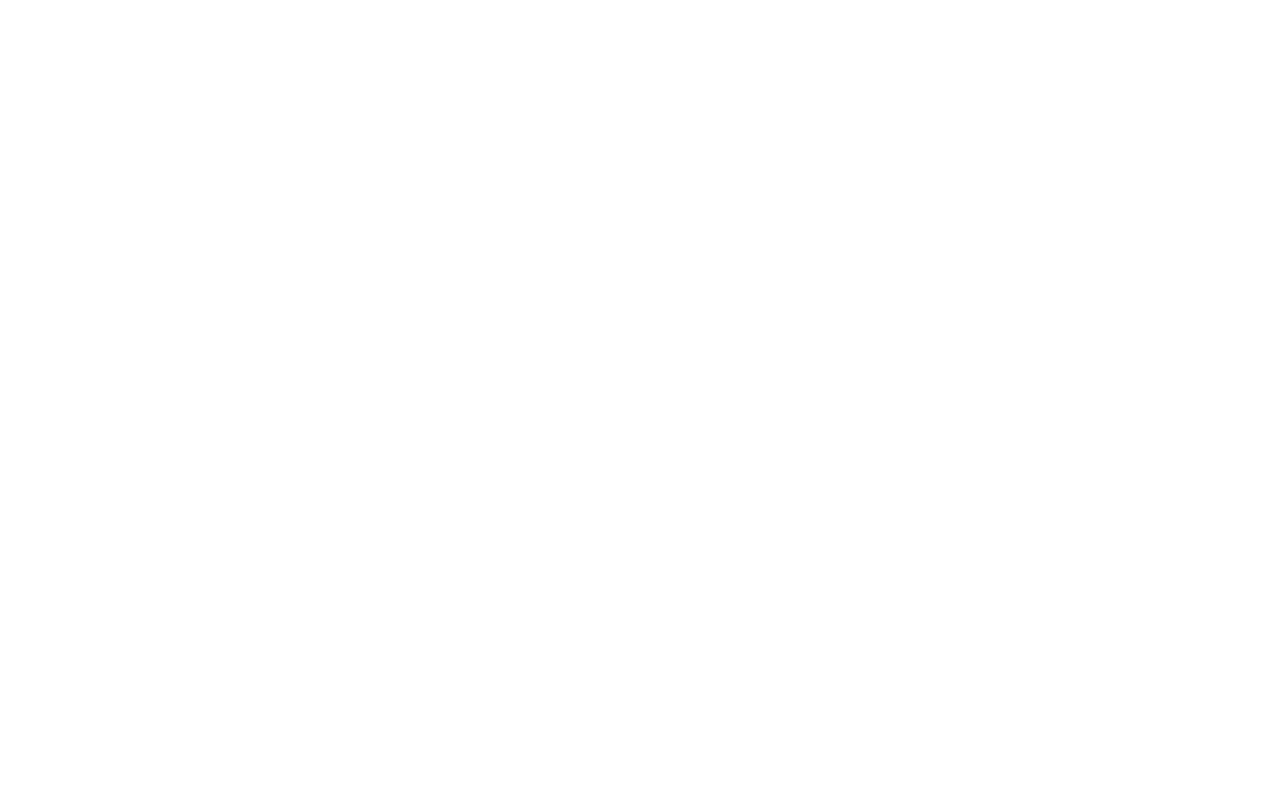
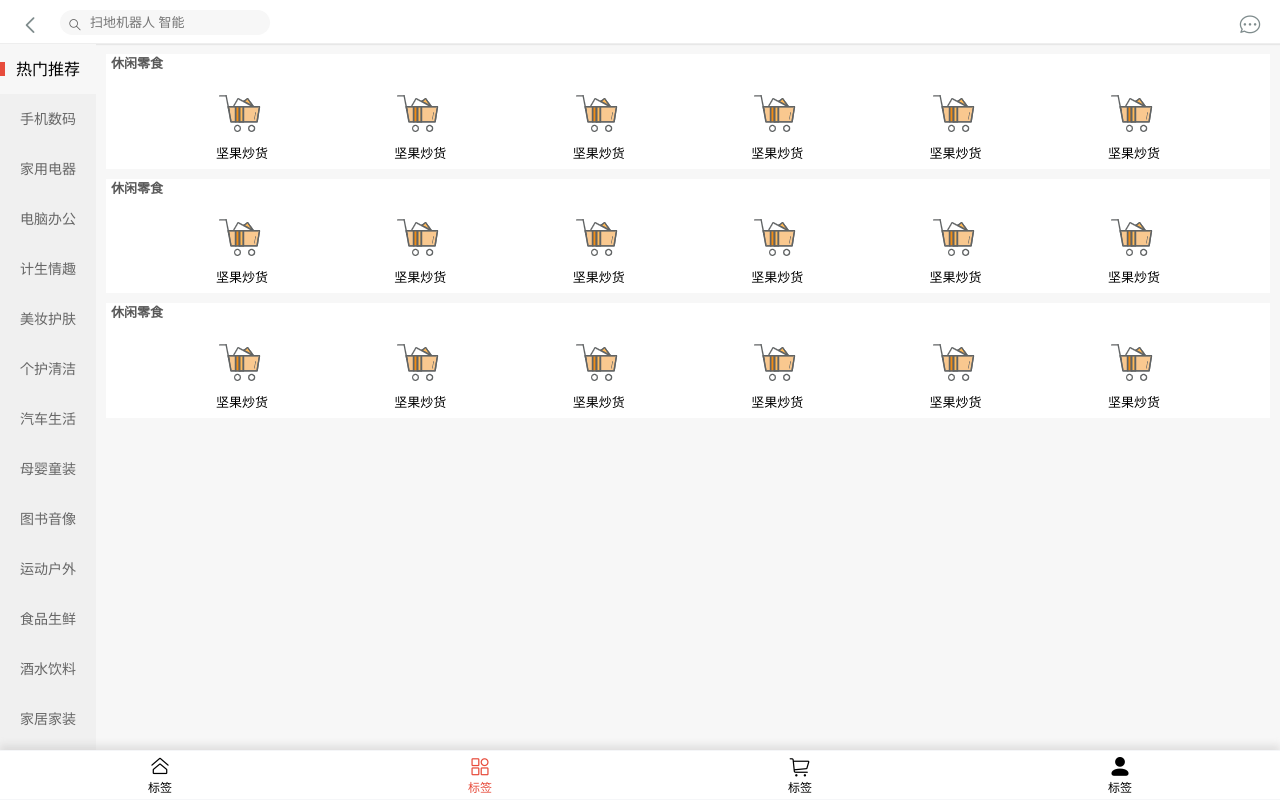
Before and after one commit to Theadmaster/emall, a Vue app: page /category in a window 1280 px wide. Built offline with nearby package versions, Linux system fonts and the light colour scheme.

Commit message:
category page

```diff
--- a/src/App.vue
+++ b/src/App.vue
@@ -1,7 +1,20 @@
 <template>
   <div id="app">
     <router-view></router-view>
+
+    <van-tabbar class="tabbar"
+      route
+      active-color="#e74c3c"
+      inactive-color="#000"
+    >
+      <van-tabbar-item to="/home" icon="home-o">标签</van-tabbar-item>
+      <van-tabbar-item to="/category" icon="apps-o">标签</van-tabbar-item>
+      <van-tabbar-item to="/cart" icon="shopping-cart-o">标签</van-tabbar-item>
+      <van-tabbar-item to="/profile" icon="contact">标签</van-tabbar-item>
+    </van-tabbar>
   </div>
+
+
 </template>
 
 <script>
@@ -11,10 +24,18 @@
   name: 'App',
   components: {
 
+  },
+  data() {
+    return {
+
+    }
   }
 }
 </script>
 
-<style>
+<style scoped>
+.tabbar {
+  box-shadow: 0 -5px 7px rgba(177, 173, 173, .3);
+}
 
 </style>
--- a/src/components/content/goods/GoodsListItem.vue
+++ b/src/components/content/goods/GoodsListItem.vue
@@ -60,6 +60,7 @@
 
     border-top-right-radius: 8px;
     border-top-left-radius: 8px;
+    margin-bottom: 5px;
   }
 
   .goods-info {
@@ -73,6 +74,7 @@
   }
 
   .goods-info p {
+
     overflow: hidden;
     text-overflow: ellipsis;
     white-space: nowrap;
--- a/src/main.js
+++ b/src/main.js
@@ -4,7 +4,8 @@
 
 import { Button, Form, Area, NavBar, Icon, Field, Switch, Popup,
         Col, Row, Cell, CellGroup, Grid, GridItem, Tag, ActionSheet,
-        Toast, Tabbar, TabbarItem, Swipe, SwipeItem, Lazyload  } from 'vant';
+        Toast, Tabbar, TabbarItem, Swipe, SwipeItem, Lazyload, TreeSelect,
+        Image  } from 'vant';
 import axios from 'axios';
 
 Vue.use(Button);
@@ -29,6 +30,8 @@
 Vue.use(Swipe);
 Vue.use(SwipeItem);
 Vue.use(Lazyload);
+Vue.use(TreeSelect);
+Vue.use(Image);
 
 Vue.config.productionTip = false
 
--- a/src/router/index.js
+++ b/src/router/index.js
@@ -10,6 +10,8 @@
 const Profile = () => import('../views/profile/Profile.vue')
 const Home = () => import('../views/home/Home.vue')
 
+const Category = () => import('views/category/Category.vue')
+
 Vue.use(Router)
 
 const routes = [
@@ -20,6 +22,10 @@
     {
         path: '/home',
         component: Home
+    },
+    {
+        path: '/category',
+        component: Category
     },
     {
         path: '/address/:b_s_id',
--- /dev/null
+++ b/src/views/category/Category.vue
@@ -0,0 +1,113 @@
+<template>
+  <div>
+      <!-- navbar -->
+
+      <category-nav-bar />
+
+
+      <!-- 分类明细 -->
+      <div class="cate-all">
+          <ul>
+            <li v-for="(item, index) in list"
+            :class="{ischeck: currentIndex === index}"
+            @click="liClick(index)"
+            >
+                <span></span>
+                <a href="javascript:;">{{item}}</a>
+            </li>
+          </ul>
+
+        <!-- 分类内容 -->
+          <category-content />
+      </div>
+
+
+  </div>
+</template>
+
+<script>
+import CategoryNavBar from './childCpns/CategoryNavBar'
+import CategoryContent from './childCpns/CategoryContent'
+
+export default {
+    name: "Category",
+    components: {
+        CategoryNavBar,
+        CategoryContent
+    },
+    data() {
+        return {
+            list: [
+                '热门推荐', '手机数码', '家用电器', '电脑办公',
+                '计生情趣', '美妆护肤', '个护清洁', '汽车生活',
+                '母婴童装', '图书音像', '运动户外', '食品生鲜',
+                '酒水饮料', '家居家装', '玩具乐器', '箱包手袋'
+            ],
+            currentIndex: 0,
+            ischeck: true
+        };
+    },
+    methods: {
+        liClick(index) {
+            this.currentIndex = index
+        }
+    }
+}
+</script>
+
+<style scoped>
+ul {
+    width: 96px;
+    overflow: auto;
+    /* overflow-y: hidden; */
+    /* -webkit-overflow-scrolling: touch; */
+    height: calc(100vh - 93px);
+    /* overflow: hidden; */
+    /* background-color: #1abc9c; */
+    background-color: rgba(230, 230, 230, .6);
+
+    /* float: left; */
+}
+
+ul::-webkit-scrollbar{
+    display: none;
+}
+
+li {
+    height: 50px;
+    text-align: center;
+    line-height: 50px;
+    font-size: 14px;
+    position: relative;
+}
+
+.ischeck span {
+    position: absolute;
+    height: 14px;
+    width: 5px;
+    left: 0;
+    top: 18.2px;
+    background-color: #e74c3c;
+}
+
+li a {
+    text-decoration: none;
+    color: #666;
+    /* background-color: red; */
+}
+
+.ischeck {
+    background-color: rgb(247, 247, 247) !important;
+}
+
+.ischeck a {
+    color: black !important;
+    font-size: 16px;
+    font-weight: 500;
+}
+
+.cate-all {
+    display: flex;
+}
+
+</style>
--- /dev/null
+++ b/src/views/category/childCpns/CategoryContent.vue
@@ -0,0 +1,73 @@
+<template>
+  <div class="content">
+      <div class="items" v-for="item in 3">
+          <div class="title">
+              休闲零食
+          </div>
+          <div class="details">
+            <div class="detail-item" v-for="item1 in 6">
+                <img src="~assets/img/home/supermarket.png" alt="" >
+                <span>坚果炒货</span>
+            </div>
+
+          </div>
+      </div>
+  </div>
+</template>
+
+<script>
+export default {
+    name: 'CategoryContent'
+}
+</script>
+
+<style scoped>
+  .content {
+    width: calc(100% - 96px);
+    height: calc(100vh - 93px);
+
+    background-color: rgb(247, 247, 247);
+    overflow: auto;
+  }
+
+  .content::-webkit-scrollbar{
+    display: none;
+  }
+
+  .items {
+      margin: 10px;
+      background-color: #fff;
+  }
+
+  .title {
+      font-size: 13px;
+      margin: 5px;
+      font-weight: 700;
+  }
+
+  .details{
+      display: flex;
+      flex-wrap: wrap;
+      justify-content: space-evenly;
+  }
+
+  .detail-item{
+      width: 75px;
+      height: 80px;
+      /* background-color: #f1c40f; */
+      margin: 5px;
+      text-align: center;
+
+  }
+
+  .detail-item img {
+      display: block;
+      margin: 5px auto;
+  }
+
+  .detail-item span {
+      font-size: 13px;
+      color: black;
+  }
+
+</style>
--- /dev/null
+++ b/src/views/category/childCpns/CategoryNavBar.vue
@@ -0,0 +1,71 @@
+<template>
+  <div>
+      <nav-bar class="nav-bar">
+          <van-icon name="arrow-left"
+            slot="left"
+            color="#7f8c8d"
+            size="21px"
+            @click="back"
+          />
+          <div class="search" slot="center">
+              <div class="search-icon"><van-icon name="search" /></div>
+              <div class="input"><input type="text" placeholder="扫地机器人 智能" /></div>
+          </div>
+          <div slot="right">
+              <van-icon name="chat-o" class="icon-right" color="#7f8c8d" size="23px" />
+          </div>
+      </nav-bar>
+  </div>
+</template>
+
+<script>
+
+import NavBar from "components/common/navbar/NavBar";
+export default {
+    name:"HomeNavBar",
+    components: {
+        NavBar
+    },
+    methods: {
+        back() {
+            this.$router.go(-1);
+        }
+    }
+}
+</script>
+
+<style scoped>
+.nav-bar {
+    background-color: #fff;
+    border-bottom: 1px solid #eee;
+}
+
+.input {
+    line-height: 44px;
+
+}
+
+.search {
+    position: relative;
+}
+
+.search-icon {
+    position: absolute;
+    left: 8px;
+    top: 3px;
+}
+
+.input input {
+    padding-left: 30px;
+    height: 25px;
+    border-radius: 20px;
+    border: none;
+    outline:none;
+    width: 210px;
+    padding-right: 20px;
+    caret-color:#74b9ff;
+    font-size: 13px;
+    background-color: #f7f7f7;
+}
+
+</style>
--- a/src/views/home/Home.vue
+++ b/src/views/home/Home.vue
@@ -17,7 +17,7 @@
       </div>
 
       <!-- 选项 -->
-      <van-grid square>
+      <van-grid square :border="false" >
         <van-grid-item
             v-for="(value,index) in 8"
             :key="value"
@@ -71,6 +71,10 @@
     background-color: #f5f6fa;
 }
 
+.home::-webkit-scrollbar{
+    display: none;
+}
+
 .nav-bar {
   position: fixed;
   left: 0;
--- a/src/views/profile/address/AddressChange.vue
+++ b/src/views/profile/address/AddressChange.vue
@@ -272,10 +272,18 @@
       addressDelete(item) {
           this.show = false;
           const address_id = this.address_id
+          let default_status = 0
+          if (this.isDefault){
+              default_status = 1
+          }else{
+              default_status = 0
+          }
           request({
               url: '/delete_address_item',
               params: {
-                  address_id: address_id
+                  address_id: address_id,
+                  b_s_id: this.b_s_id,
+                  default_status: default_status
               }
           }).then(res => {
               console.log(res);
```
